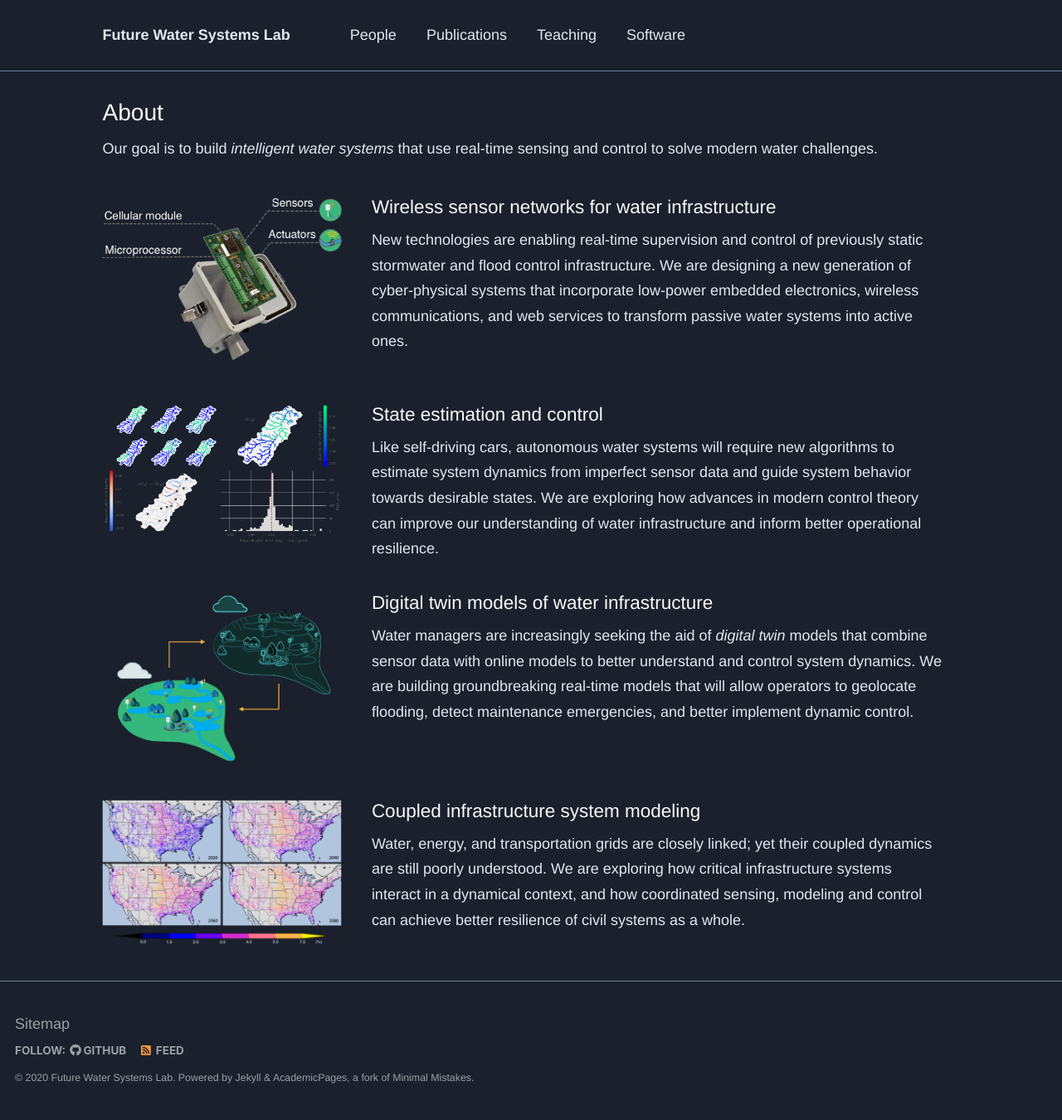
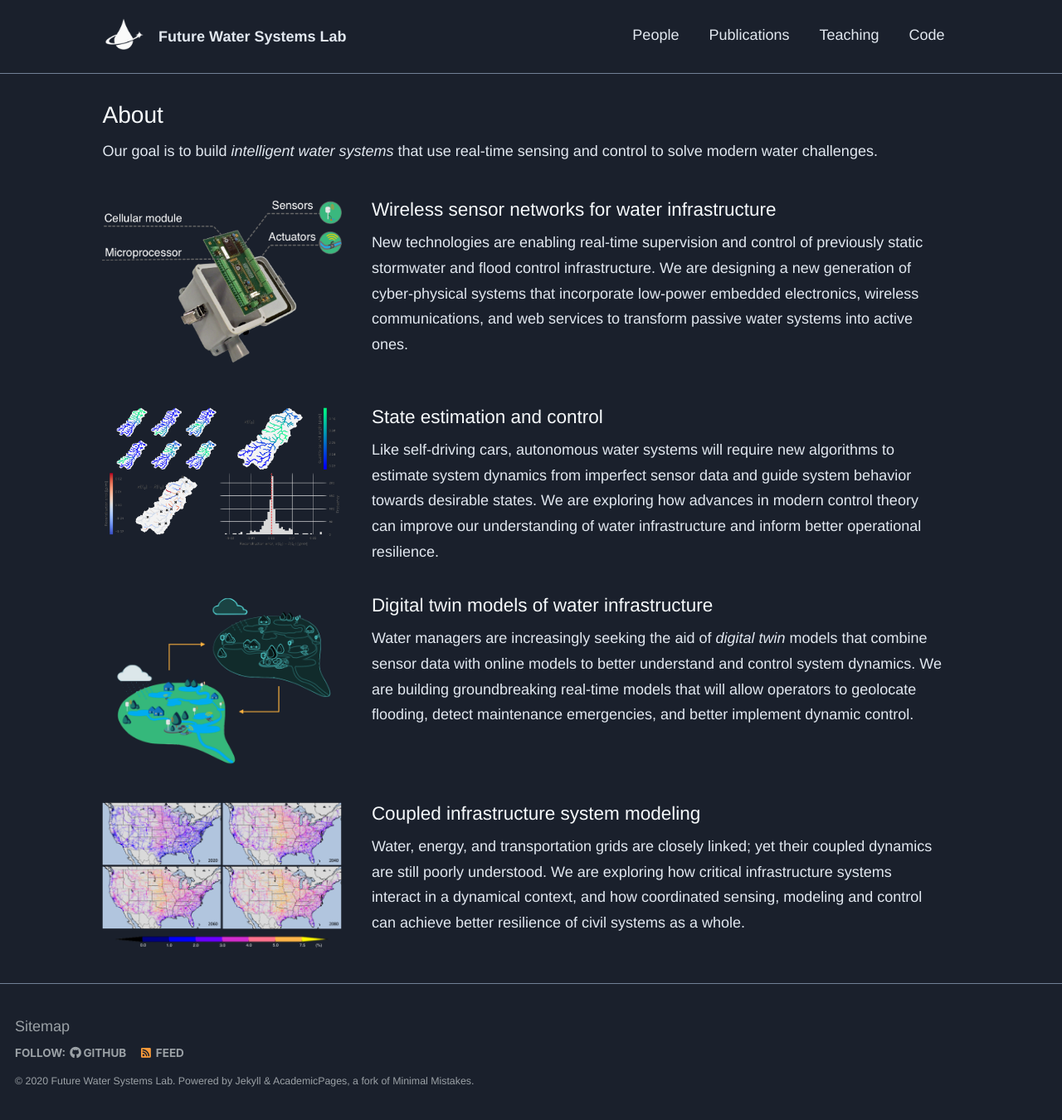
Before and after one commit to SMARTINFRALAB/SMARTINFRALAB.github.io, a Jekyll site: the page built from _pages/about.md, in a window 1280 px wide. Shown: the whole page at 83% size. Built offline with Jekyll 4.4.1, drawn with Linux system fonts in a browser that asks for light colours.

Commit message:
Add logo to masthead

```diff
--- a/_data/navigation.yml
+++ b/_data/navigation.yml
@@ -9,5 +9,5 @@ main:
   - title: "Teaching"
     url: /teaching/
 
-  - title: "Software"
+  - title: "Code"
     url: /software/
--- a/_includes/masthead.html
+++ b/_includes/masthead.html
@@ -3,10 +3,14 @@
 <div class="masthead">
     <div class="masthead__inner-wrap">
         <div class="masthead__menu">
+            <div class="masthead__left">
+                <div class="masthead__lgroup"><img src="{{ base_path }}/images/logo-simple.png"></div>
+                <div class="masthead__rgroup"><a href="{{ base_path }}/">{{ site.title }}</a></div></div>
+            <div class="masthead__right">
             <nav id="site-nav" class="greedy-nav">
             <button><div class="navicon"></div></button>
                 <ul class="visible-links">
-          <li class="masthead__menu-item masthead__menu-item--lg"><a href="{{ base_path }}/">{{ site.title }}</a></li>
+                    <!-- <li class="masthead__menu-item masthead__menu-item--lg"><a href="{{ base_path }}/">{{ site.title }}</a></li> -->
                     {% for link in site.data.navigation.main %}
                     {% if link.url contains 'http' %}
                     {% assign domain = '' %}
@@ -21,3 +25,4 @@
             </div>
     </div>
   </div>
+</div>
--- a/_sass/_masthead.scss
+++ b/_sass/_masthead.scss
@@ -53,7 +53,64 @@
   white-space: nowrap;
 
   &--lg {
-    padding-right: 2em;
+    padding-right: 0em;
     font-weight: 700;
   }
 }
+
+.masthead__left {
+
+    @include breakpoint($small-only) {
+        @include span(9 of 12);
+    }
+
+    @include breakpoint($medium) {
+        @include span(5 of 12);
+    }
+
+    @include breakpoint($large) {
+        @include span(4.75 of 12);
+    }
+
+    @include breakpoint($x-large) {
+        @include span(4 of 12);
+    }
+}
+
+.masthead__right {
+
+    @include breakpoint($small-only) {
+        @include span(2 of 12 last);
+    }
+
+    @include breakpoint($medium) {
+        @include span(7 of 12 last);
+    }
+
+    @include breakpoint($large) {
+        @include span(7.25 of 12 last);
+    }
+
+    @include breakpoint($x-large) {
+        @include span(8 of 12 last);
+    }
+
+    // min-width: 52px;
+    // min-height: 52px;
+}
+
+.masthead__lgroup {
+    @include span(2 of 12);
+    min-width: 52px;
+    max-width: 52px;
+}
+
+.masthead__rgroup {
+    @include span(9.6 of 12 last);
+    padding-top: 0.6em;
+    a {
+        text-decoration: none;
+        color: $text-color;
+        font-weight: 700;
+    }
+}
--- a/_sass/_navigation.scss
+++ b/_sass/_navigation.scss
@@ -174,7 +174,7 @@
 
 .greedy-nav {
   position: relative;
-  min-width: 250px;
+  // min-width: 250px;
   background: $background-color;
 
   a {
@@ -193,6 +193,7 @@
     position: absolute;
     height: 100%;
     right: 0;
+    top: 21px;
     padding: 0 0.5rem;
     border: 0;
     outline: none;
@@ -203,13 +204,15 @@
 
   .visible-links {
     display: table;
+    margin-left: auto;
+    margin-right: 1em;
 
     li {
       display: table-cell;
       vertical-align: middle;
 
       &:first-child {
-        font-weight: bold;
+        // font-weight: bold;
 
         a {
           margin-left: 0;
@@ -251,7 +254,8 @@
 
   .hidden-links {
     position: absolute;
-    top: 100%;
+    // top: 100%;
+    top: 21px;
     right: 0;
     margin-top: 15px;
     padding: 5px;
```
Lines whose indentation alone changed are shown as unchanged.
